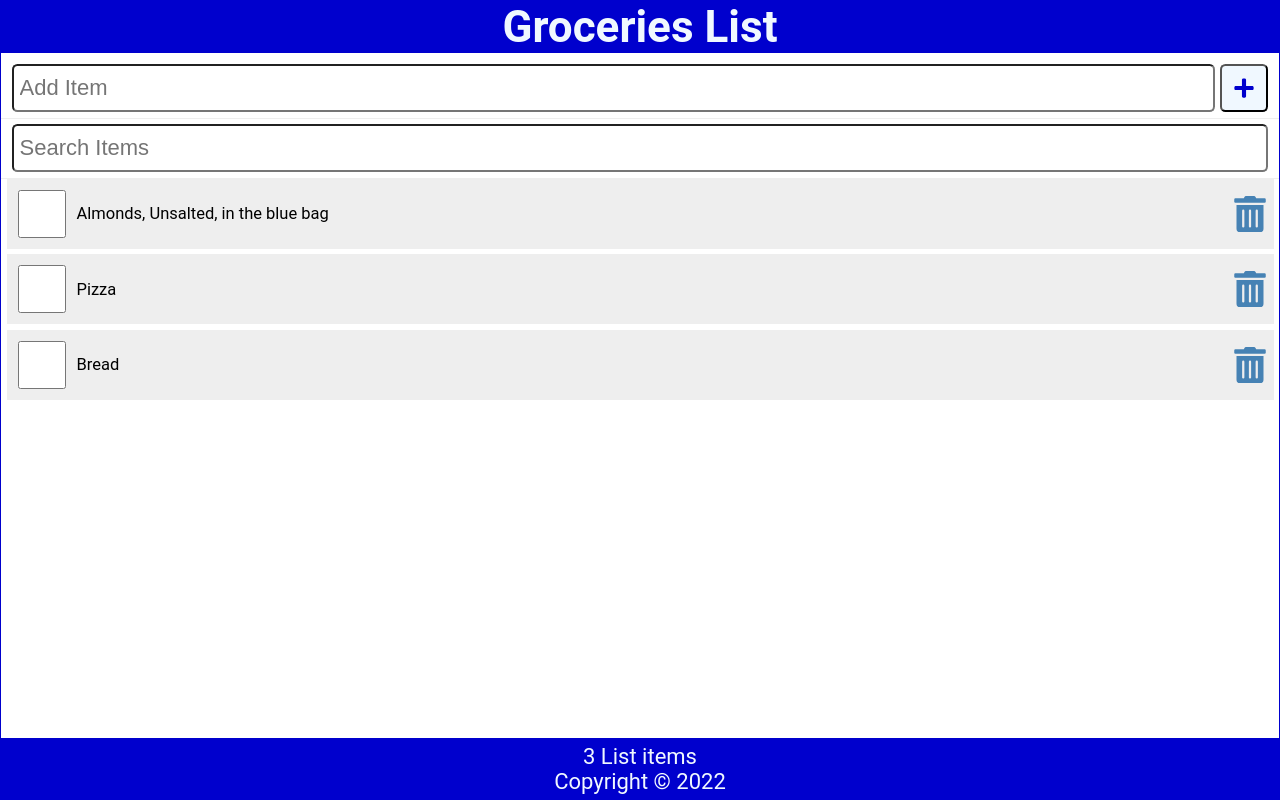
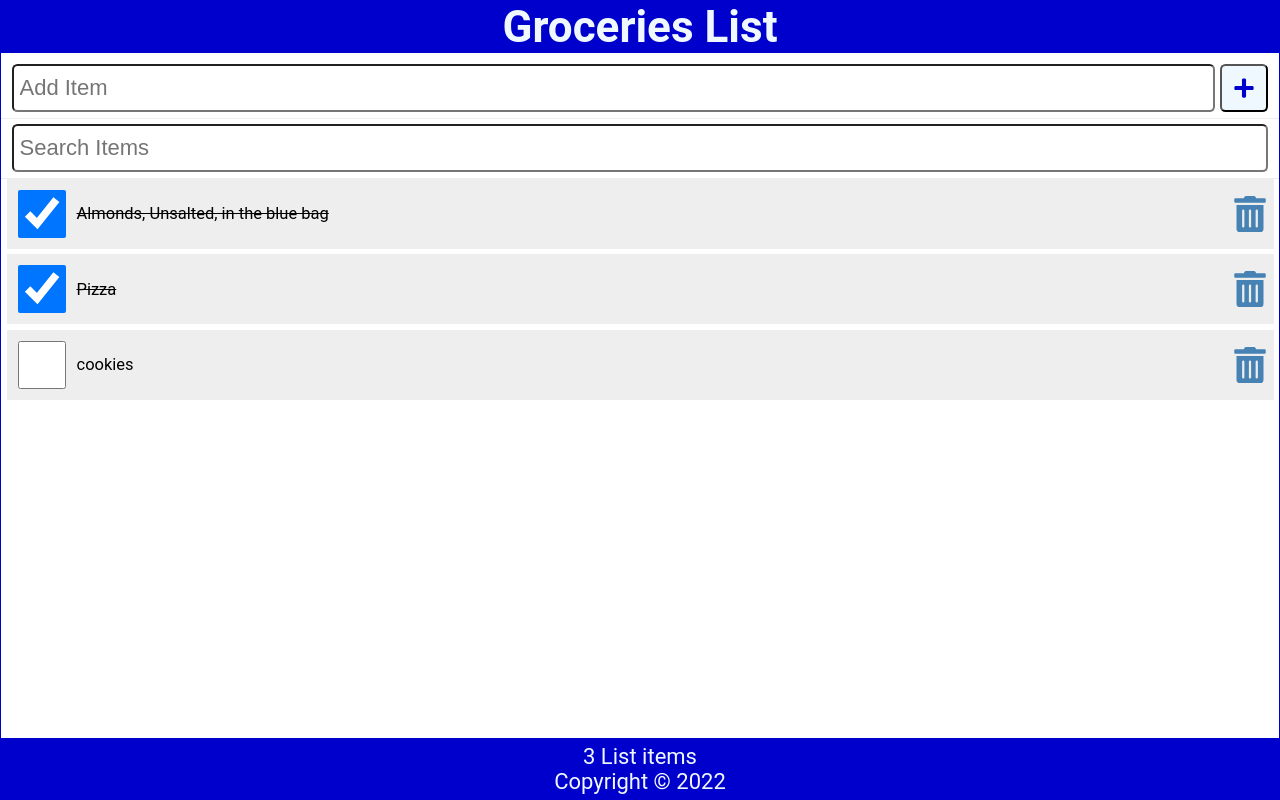
Before and after one commit to IamIGI/React-Cheatsheet, a React (Create React App) app: page / in a window 1280 px wide. Built offline with nearby package versions, Linux system fonts and the light colour scheme; data requests are answered from the project's data file.

Commit message:
CRUD Options with fetch

```diff
--- a/data/db.json
+++ b/data/db.json
@@ -2,18 +2,18 @@
   "items": [
     {
       "id": 1,
-            "checked": false,
+      "checked": true,
       "item": "Almonds, Unsalted, in the blue bag"
     },
     {
       "id": 2,
-            "checked": false,
+      "checked": true,
       "item": "Pizza"
     },
     {
-            "id": 3,
+      "id": 4,
       "checked": false,
-            "item": "Bread"
+      "item": "cookies"
     }
   ]
 }
--- a/src/App.js
+++ b/src/App.js
@@ -4,6 +4,7 @@
 import Footer from './Footer/Footer';
 import Header from './Header';
 import { useState, useEffect } from 'react';
+import apiRequest from './apiRequest';
 
 function App() {
     const API_URL = 'http://localhost:3500/items';
@@ -34,21 +35,50 @@
         }, 2000);
     }, []);
 
-    const addItem = (item) => {
+    const addItem = async (item) => {
         const id = items.length ? items[items.length - 1].id + 1 : 1;
         const myNewItem = { id, checked: false, item };
         const listItems = [...items, myNewItem];
         setItems(listItems);
+
+        const postOptions = {
+            method: 'POST',
+            headers: {
+                'Content-Type': 'application/json',
+            },
+            body: JSON.stringify(myNewItem),
+        };
+        const result = await apiRequest(API_URL, postOptions);
+        if (result) setFetchError(result);
     };
 
-    const handleCheck = (id) => {
+    const handleCheck = async (id) => {
         const listItems = items.map((item) => (item.id === id ? { ...item, checked: !item.checked } : item));
         setItems(listItems);
+
+        const myItem = listItems.filter((item) => item.id === id);
+        const updateOptions = {
+            method: 'PATCH',
+            headers: {
+                'Content-Type': 'application/json',
+            },
+            body: JSON.stringify({ checked: myItem[0].checked }),
+        };
+        const reqUrl = `${API_URL}/${id}`;
+        const result = await apiRequest(reqUrl, updateOptions);
+        if (result) setFetchError(result);
     };
 
-    const handleDelete = (id) => {
+    const handleDelete = async (id) => {
         const listItems = items.filter((item) => item.id !== id); //return elements that statement is true
         setItems(listItems);
+
+        const deleteOptions = {
+            method: 'DELETE',
+        };
+        const reqUrl = `${API_URL}/${id}`;
+        const result = await apiRequest(reqUrl, deleteOptions);
+        if (result) setFetchError(result);
     };
 
     const handleSubmit = (e) => {
--- /dev/null
+++ b/src/apiRequest.js
@@ -0,0 +1,12 @@
+const apiRequest = async (url = '', optionsObj = null, errMsg = null) => {
+    try {
+        const response = await fetch(url, optionsObj);
+        if (!response.ok) throw Error('Please reload the app');
+    } catch (err) {
+        errMsg = err.message;
+    } finally {
+        return errMsg;
+    }
+};
+
+export default apiRequest;
```
Lines whose indentation alone changed are shown as unchanged.
